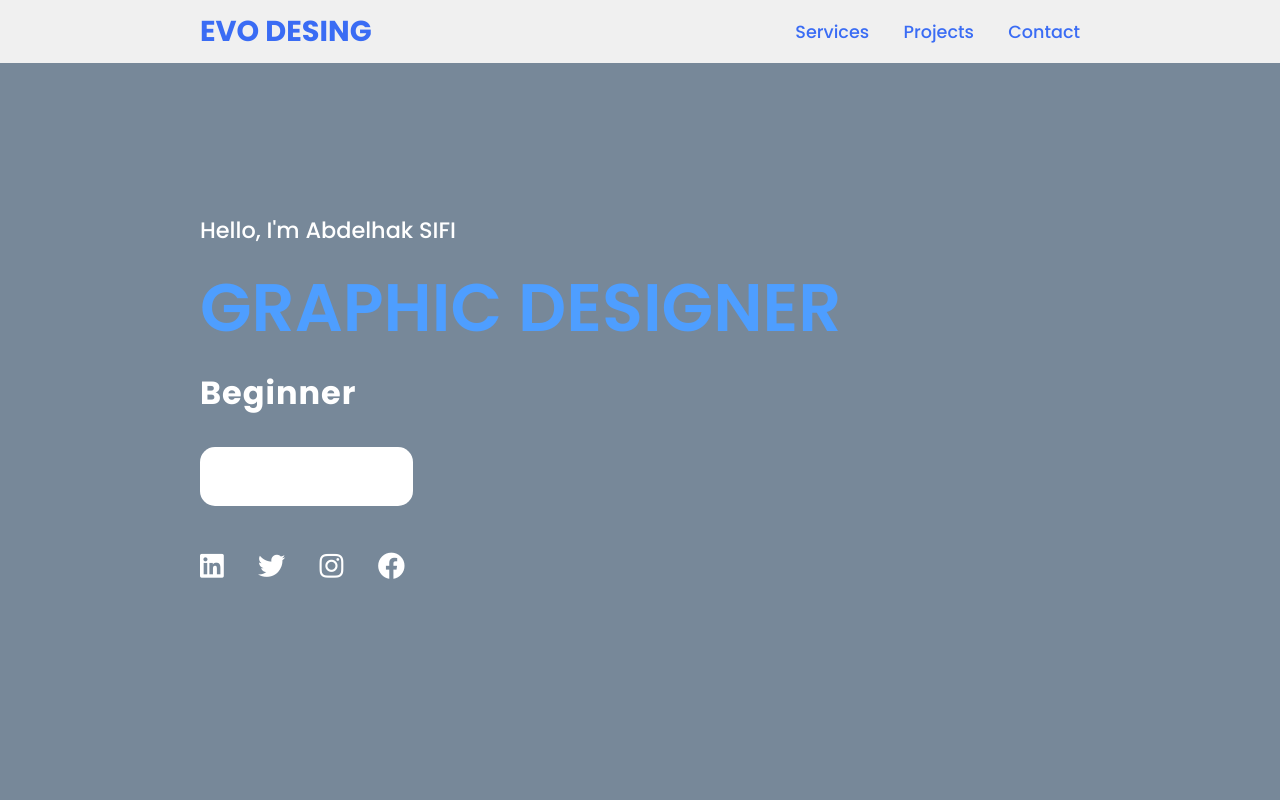
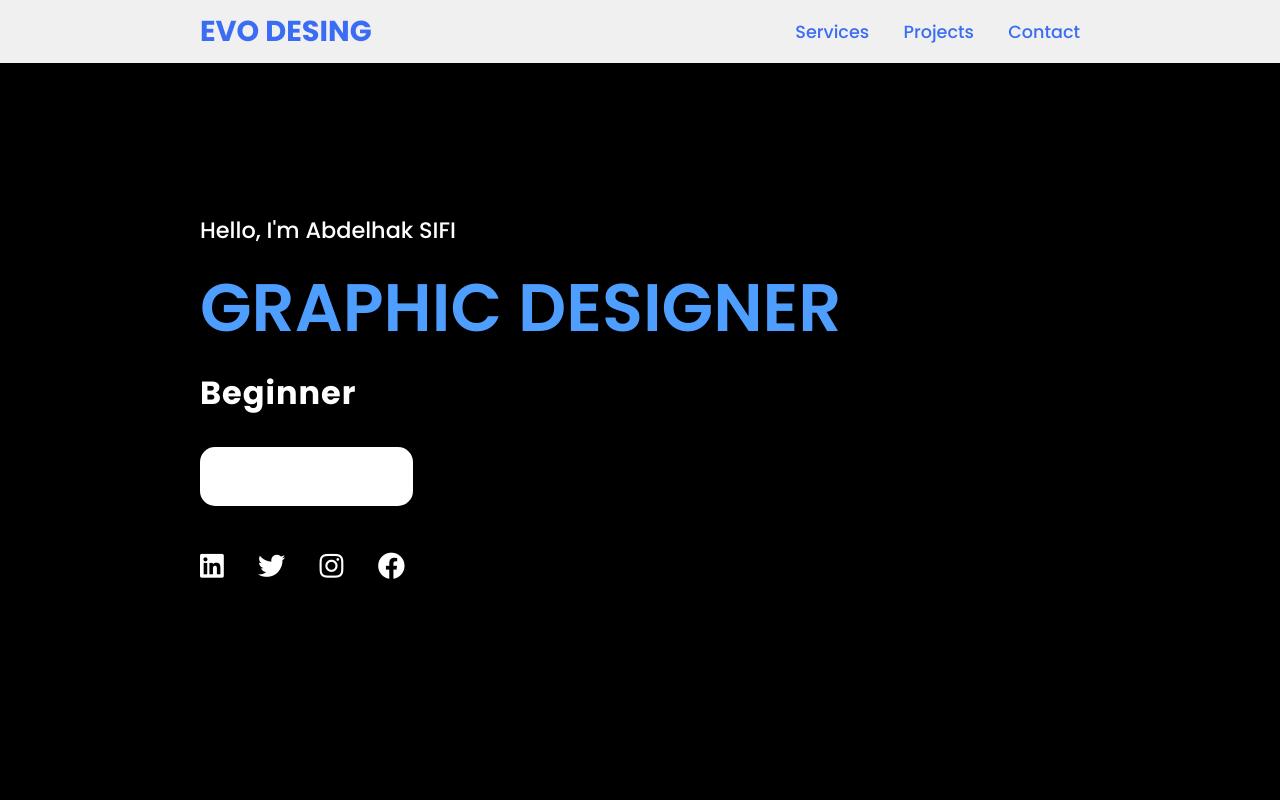
Before and after one commit to ASEVODesign/ABDELHAK-SIFI.com, a plain HTML site: page index.html in a window 1280 px wide. Shown: the top 800 px of the page. Drawn offline with Linux system fonts and the light colour scheme.

Commit message:
Add files via upload

```diff
--- a/style.css
+++ b/style.css
@@ -49,7 +49,7 @@ section {
     min-height: 100vh;
     display: flex;
     align-items: center;
-    background-color: lightslategrey;
+    background-color: rgb(0, 0, 0);
 }
 
 .main h2 {
```
